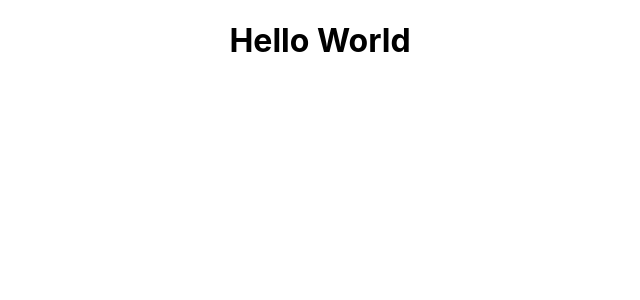
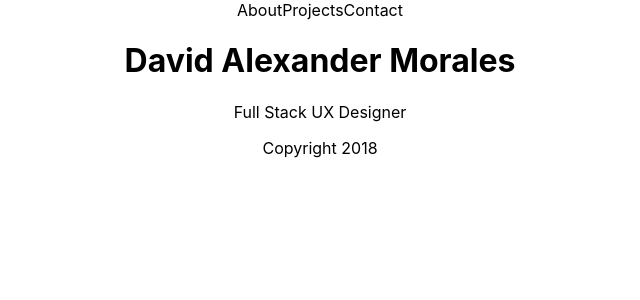
Before and after one commit to Davidless/personal-playground, a React (Create React App) app in the folder playground/: page / in a window 1280 px wide. Shown: the top 300 px of the page, without its empty margins (320-960 px from the left). Built offline with nearby package versions, Linux system fonts and the light colour scheme.

Commit message:
Changing the bones for the page

```diff
--- a/playground/src/App.js
+++ b/playground/src/App.js
@@ -1,5 +1,11 @@
 import React, { Component } from "react";
 import "./App.css";
+
+import NavBar from "./Components/Bars/NavBar";
+import About from "./Components/About";
+import Projects from "./Components/Projects";
+import Contact from "./Components/Contact";
+import Footer from "./Components/Bars/Footer";
 
 class App extends Component {
   state = {};
@@ -7,7 +13,9 @@ class App extends Component {
   render() {
     return (
       <div className="App">
-        <h1>Hello World</h1>
+        <NavBar />
+        <About />
+        <Footer />
       </div>
     );
   }
--- /dev/null
+++ b/playground/src/Components/About.js
@@ -0,0 +1,12 @@
+import React, { Component } from "react";
+
+export default class About extends Component {
+  render() {
+    return (
+      <div>
+        <h1>David Alexander Morales</h1>
+        <p>Full Stack UX Designer</p>
+      </div>
+    );
+  }
+}
--- /dev/null
+++ b/playground/src/Components/Bars/Footer.js
@@ -0,0 +1,7 @@
+import React, { Component } from "react";
+
+export default class Footer extends Component {
+  render() {
+    return <div>Copyright 2018</div>;
+  }
+}
--- /dev/null
+++ b/playground/src/Components/Bars/NavBar.js
@@ -0,0 +1,13 @@
+import React, { Component } from "react";
+
+export default class NavBar extends Component {
+  render() {
+    return (
+      <div>
+        <span>About</span>
+        <span>Projects</span>
+        <span>Contact</span>
+      </div>
+    );
+  }
+}
--- /dev/null
+++ b/playground/src/Components/Contact.js
@@ -0,0 +1,7 @@
+import React, { Component } from "react";
+
+export default class Contact extends Component {
+  render() {
+    return <div />;
+  }
+}
--- /dev/null
+++ b/playground/src/Components/Projects.js
@@ -0,0 +1,7 @@
+import React, { Component } from "react";
+
+export default class Projects extends Component {
+  render() {
+    return <div />;
+  }
+}
```
